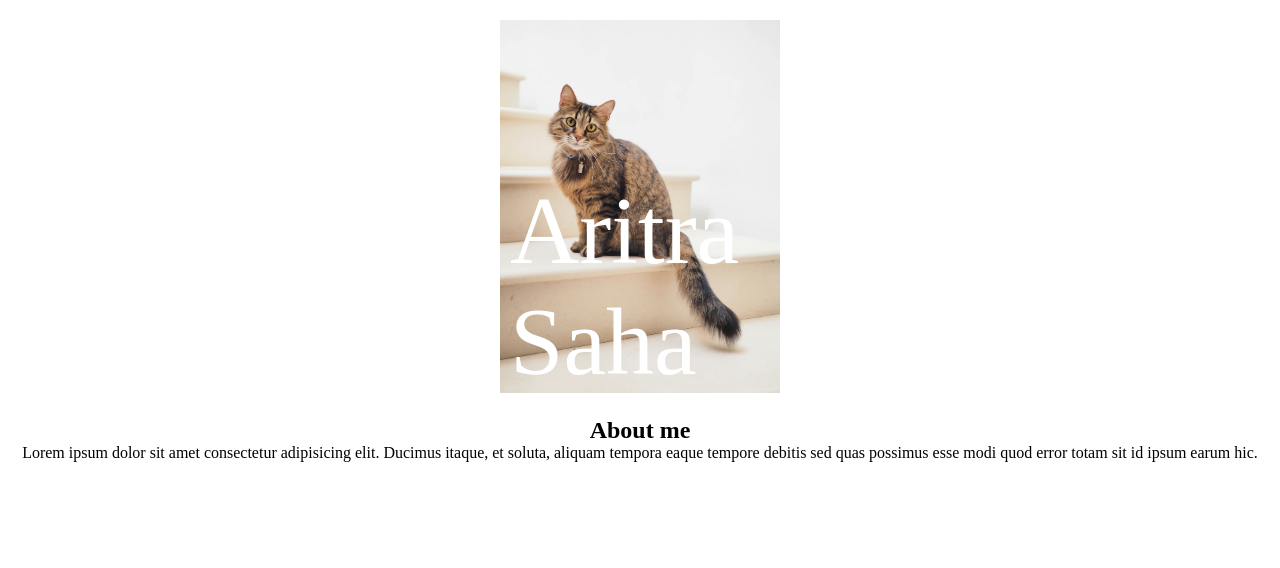
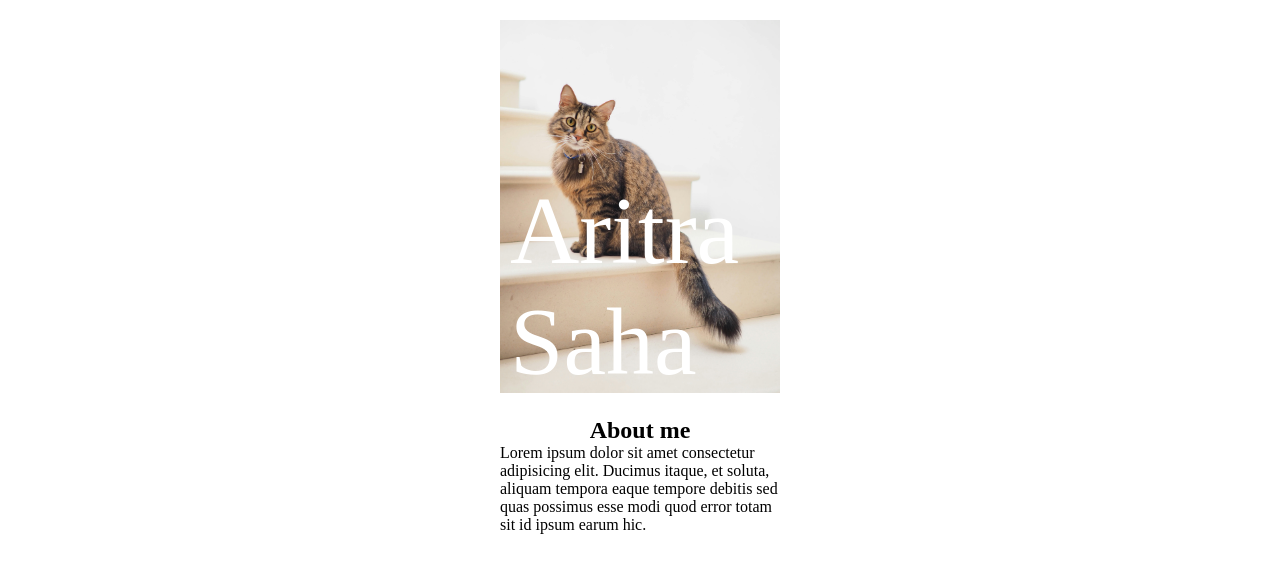
Before and after one commit to devritra/odin-homepage, a website built with webpack: page src/template.html in a window 1280 px wide. Built offline with nearby package versions, Linux system fonts and the light colour scheme.

Commit message:
feat: add the main wrapper

```diff
--- a/src/style.css
+++ b/src/style.css
@@ -8,11 +8,12 @@ img{
     width: 100%;
 }
 body{
-    min-width: 320px;
+   display: grid;
+   justify-content: center;
 }
-/* .first-potrait-img{
-    background-size: cover;
-} */
+.main-wrapper{
+   width: 320px;
+}
  main{
     padding: 20px;
  }
--- a/src/template.html
+++ b/src/template.html
@@ -6,6 +6,7 @@
         <title>Document</title>
     </head>
     <body>
+        <div class="main-wrapper">
             <main>
                 <section class="about-me-section">
                     <div class="potrait-and-content-container">
@@ -21,5 +22,6 @@
                 </section>
                 <section></section>
             </main>
+        </div>
     </body>
 </html>
```
Lines whose indentation alone changed are shown as unchanged.
